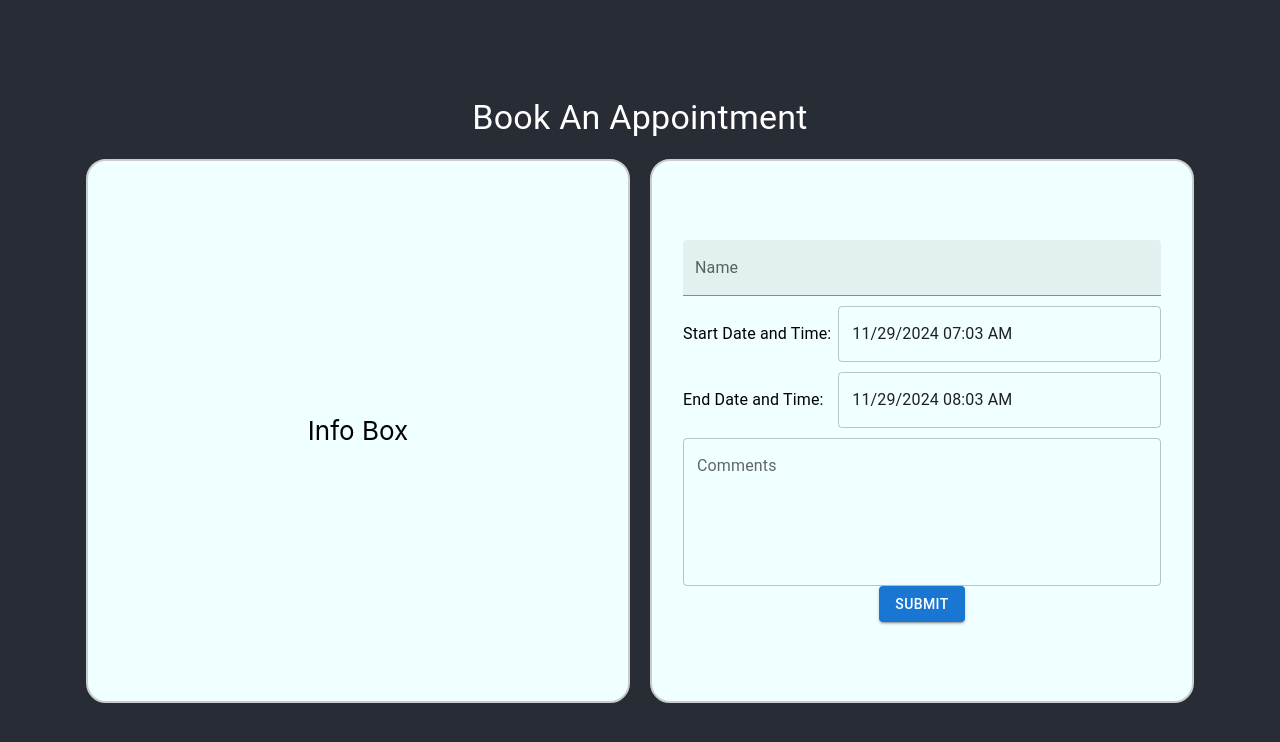
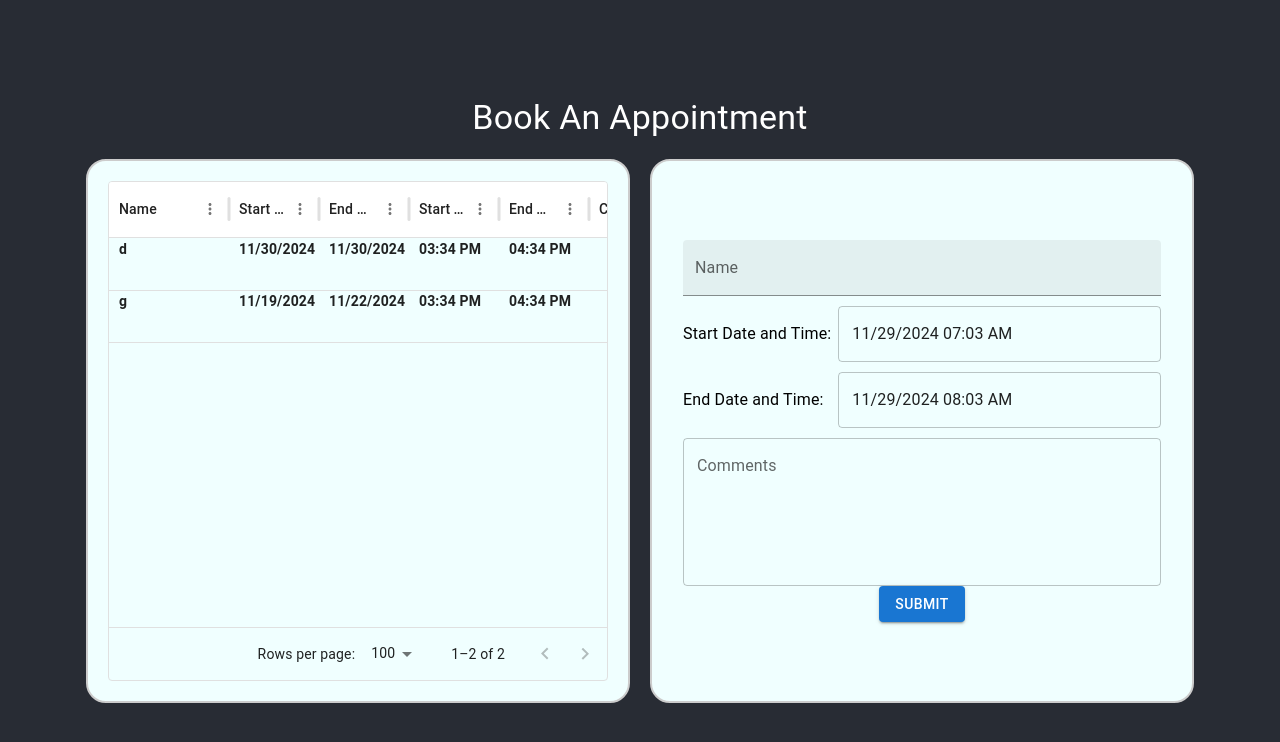
Before and after one commit to Granada-JT/appointments-frontend, a React (Create React App) app: page / in a window 1280 px wide. Shown: the top 742 px of the page. Built offline with nearby package versions, Linux system fonts and the light colour scheme.

Commit message:
feat: add data grid

```diff
--- a/package.json
+++ b/package.json
@@ -6,6 +6,7 @@
     "@emotion/react": "^11.13.5",
     "@emotion/styled": "^11.13.5",
     "@mui/material": "^6.1.9",
+    "@mui/x-data-grid": "^7.23.0",
     "@mui/x-date-pickers": "^7.23.0",
     "@testing-library/jest-dom": "^5.17.0",
     "@testing-library/react": "^13.4.0",
--- a/src/App.tsx
+++ b/src/App.tsx
@@ -1,5 +1,6 @@
 import './App.css';
 import AppointmentForm from './components/AppointmentForm';
+import AppointmentsTable from './components/AppointmentsTable';
 import { Box, Typography } from '@mui/material';
 
 function App() {
@@ -11,7 +12,7 @@ function App() {
         </Typography>
         <Box className="app-body">
           <Box className="app-box">
-            Info Box
+            <AppointmentsTable />
           </Box>
           <Box className="app-box">
             <AppointmentForm />
--- /dev/null
+++ b/src/components/AppointmentsTable.tsx
@@ -0,0 +1,148 @@
+import { DataGrid, GridColDef } from '@mui/x-data-grid';
+import { Box, Typography } from '@mui/material';
+
+const AppointmentsTable = () => {
+
+  const columns: GridColDef[] = [
+    {
+      field: 'name',
+      headerName: 'Name',
+      width: 120,
+      renderCell: ({ row }: any) => {
+        return (
+          <Box sx={{ display: 'flex', alignItems: 'center' }}>
+            <Typography
+              component='a'
+              variant='body2'
+              sx={{ fontWeight: 600, color: 'text.primary', textDecoration: 'none' }}
+            >
+              {row.patientName}
+            </Typography>
+          </Box>
+        );
+      }
+    },
+    {
+      field: 'appointmentStartDate',
+      headerName: 'Start Date',
+      width: 90,
+      renderCell: ({ row }: any) => {
+        return (
+          <Box sx={{ display: 'flex', alignItems: 'center' }}>
+            <Typography
+              component='a'
+              variant='body2'
+              sx={{ fontWeight: 600, color: 'text.primary', textDecoration: 'none' }}
+            >
+              {row.appointmentStartDate}
+            </Typography>
+          </Box>
+        );
+      }
+    },
+    {
+      field: 'appointmentEndDate',
+      headerName: 'End Date',
+      width: 90,
+      renderCell: ({ row }: any) => {
+        return (
+          <Box sx={{ display: 'flex', alignItems: 'center' }}>
+            <Typography
+              component='a'
+              variant='body2'
+              sx={{ fontWeight: 600, color: 'text.primary', textDecoration: 'none' }}
+            >
+              {row.appointmentEndDate}
+            </Typography>
+          </Box>
+        );
+      }
+    },
+    {
+      field: 'appointmentStartTime',
+      headerName: 'Start Time',
+      width: 90,
+      renderCell: ({ row }: any) => {
+        return (
+          <Box sx={{ display: 'flex', alignItems: 'center' }}>
+            <Typography
+              component='a'
+              variant='body2'
+              sx={{ fontWeight: 600, color: 'text.primary', textDecoration: 'none' }}
+            >
+              {row.appointmentStartTime}
+            </Typography>
+          </Box>
+        );
+      }
+    },
+    {
+      field: 'appointmentEndTime',
+      headerName: 'End Time',
+      width: 90,
+      renderCell: ({ row }: any) => {
+        return (
+          <Box sx={{ display: 'flex', alignItems: 'center' }}>
+            <Typography
+              component='a'
+              variant='body2'
+              sx={{ fontWeight: 600, color: 'text.primary', textDecoration: 'none' }}
+            >
+              {row.appointmentEndTime}
+            </Typography>
+          </Box>
+        );
+      }
+    },
+    {
+      field: 'comments',
+      headerName: 'Comments',
+      width: 150,
+      renderCell: ({ row }: any) => {
+        return (
+          <Box sx={{ display: 'flex', alignItems: 'center' }}>
+            <Typography
+              component='a'
+              variant='body2'
+              sx={{ fontWeight: 600, color: 'text.primary', textDecoration: 'none' }}
+            >
+              {row.comments}
+            </Typography>
+          </Box>
+        );
+      }
+    }
+  ]
+
+  const rows = [
+    {
+      id: 1,
+      patientName: 'd',
+      appointmentStartDate: '11/30/2024',
+      appointmentStartTime: '03:34 PM',
+      appointmentEndDate: '11/30/2024',
+      appointmentEndTime: '04:34 PM',
+      comments: ''
+    },
+    {
+      id: 2,
+      patientName: 'g',
+      appointmentStartDate: '11/19/2024',
+      appointmentStartTime: '03:34 PM',
+      appointmentEndDate: '11/22/2024',
+      appointmentEndTime: '04:34 PM',
+      comments: ''
+    }
+  ]
+
+  return (
+    <DataGrid
+      getRowId={(row: any) => row.id}
+      rows={rows}
+      columns={columns}
+    />
+  )
+
+}
+
+export default AppointmentsTable;
```
Also changed, not shown: 1 other file (tests, documents, lock files or other folders).
